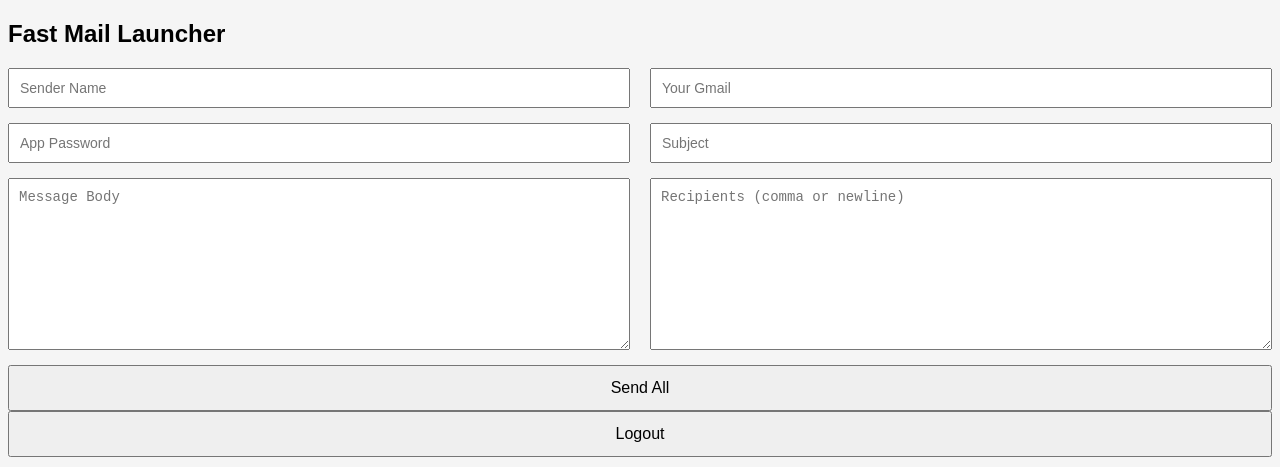
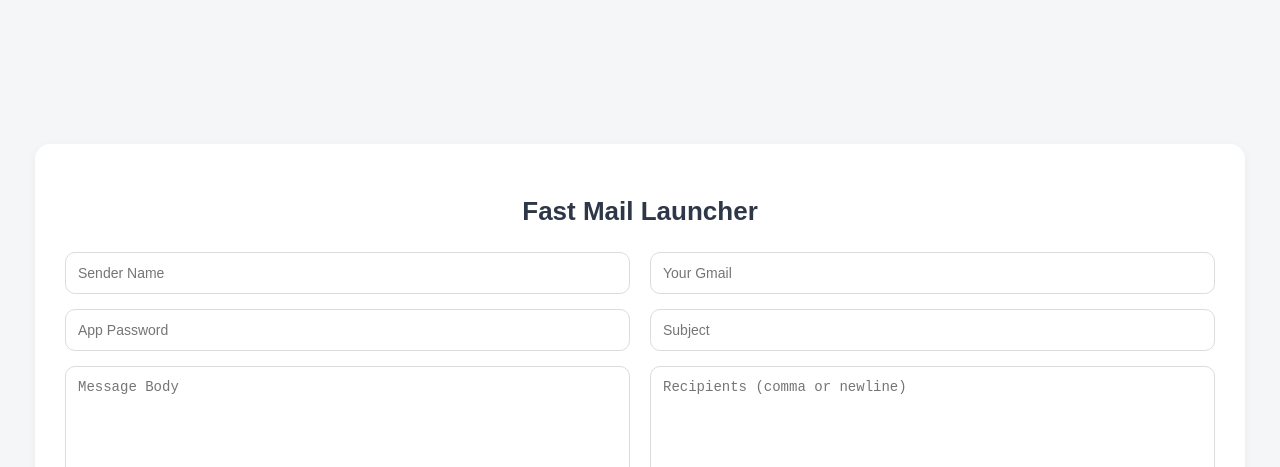
Before and after one commit to yatendra-debug/New_Yaendra-rajpoot_bulkemail, a website: page public/launcher.html in a window 1280 px wide. Shown: the top 467 px of the page. Drawn offline with Linux system fonts and the light colour scheme.

Commit message:
Update style.css

```diff
--- a/public/style.css
+++ b/public/style.css
@@ -1,14 +1,30 @@
 body {
-  font-family: Arial;
-  background: #f5f5f5;
+  margin: 0;
+  font-family: Arial, sans-serif;
+  background: #f5f6f8;
 }
 
-.box {
-  width: 1200px;
-  margin: auto;
-  background: white;
+.container {
+  display: flex;
+  justify-content: center;
+  align-items: center;
+  height: 100vh;
+}
+
+.card {
+  width: 1150px;
+  background: #ffffff;
   padding: 30px;
-  margin-top: 50px;
+  border-radius: 15px;
+  box-shadow: 0 2px 10px rgba(0,0,0,0.05);
+}
+
+.title {
+  text-align: center;
+  margin-bottom: 25px;
+  font-size: 26px;
+  font-weight: bold;
+  color: #2d3748;
 }
 
 .row {
@@ -19,17 +35,49 @@
 
 input, textarea {
   flex: 1;
-  padding: 10px;
+  padding: 12px;
+  border-radius: 10px;
+  border: 1px solid #dcdcdc;
   font-size: 14px;
+  outline: none;
 }
 
 textarea.big {
-  height: 150px;
+  height: 140px;
+  resize: none;
 }
 
-button {
-  padding: 12px;
-  width: 100%;
+.buttons {
+  display: flex;
+  gap: 20px;
+  margin-top: 10px;
+}
+
+#sendBtn {
+  flex: 4;
+  background: #4a8df6;
+  color: white;
+  border: none;
+  border-radius: 10px;
+  padding: 14px;
   font-size: 16px;
   cursor: pointer;
 }
+
+#logoutBtn {
+  flex: 1;
+  background: #4a8df6;
+  color: white;
+  border: none;
+  border-radius: 10px;
+  padding: 14px;
+  font-size: 16px;
+  cursor: pointer;
+}
+
+.logout-text {
+  text-align: right;
+  font-size: 13px;
+  color: #777;
+  margin-top: 5px;
+}
```
